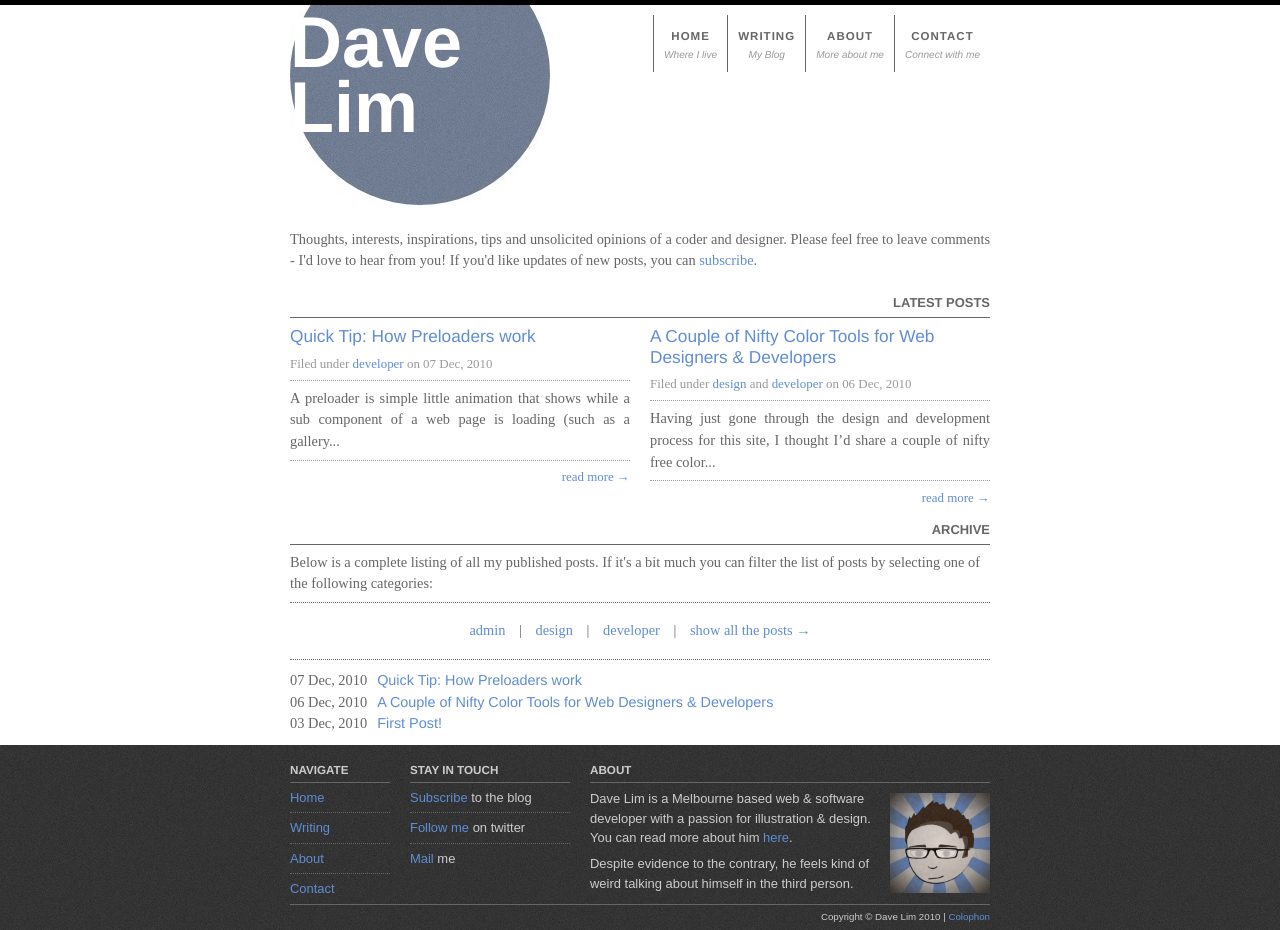
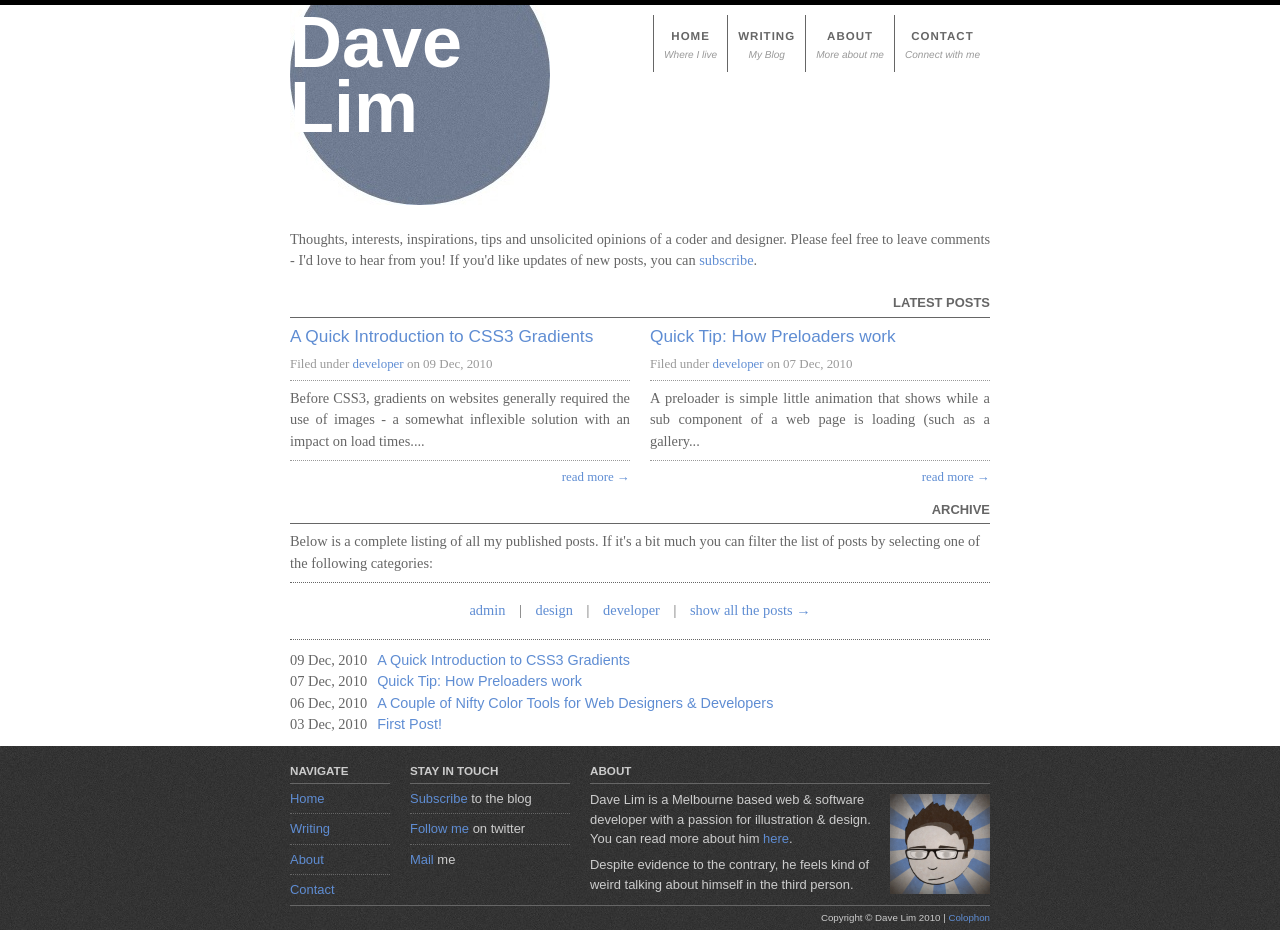
Before and after one commit to dlimiter/dlimiter.net, a Jekyll site: the page built from blog.html, in a window 1280 px wide. Built offline with Jekyll 4.4.1, drawn with Linux system fonts in a browser that asks for light colours; some web fonts are replaced.

Commit message:
Added apple touch icon. Added _drafts to git ignore. New Post. Moved favicon to img dir.

```diff
--- a/_layouts/default.html
+++ b/_layouts/default.html
@@ -6,7 +6,9 @@
     <title>{% if page.title %}{{ page.title }} | {% endif %}{{ site.title }}</title>
     <link href="/atom.xml" rel="alternate" title="{{ site.title }}" type="application/atom+xml" />
 
-    <link rel="icon" type="image/ico" href="/favicon.ico">
+    <link rel="icon" type="image/ico" href="/img/favicon.ico">
+    <link rel="apple-touch-icon" href="/img/apple-touch-icon.png"/>
+
 
     <!--[if lt IE 9]>
     <script src="http://html5shiv.googlecode.com/svn/trunk/html5.js"></script>
--- /dev/null
+++ b/_posts/2010-12-09-a-quick-introdution-to-css3-gradients.markdown
@@ -0,0 +1,84 @@
+---
+layout:       post
+title:        "A Quick Introduction to CSS3 Gradients"
+description:
+categories:
+- developer
+---
+
+Before CSS3, gradients on websites generally required the use of images - a somewhat inflexible solution with an impact on load times. CSS3 brings support for gradients, but unfortunately Mozilla and Webkit can't seem to agree on the syntax for these attributes yet (and IE does it differently again), so it is still necessary to use a combination of vendor specific properties to achieve the desired effect.
+
+### Webkit
+
+    -webkit-gradient(<type>, <point> [, <radius>]?, <point> [, <radius>]? [, <stop>]*)
+
+Where:
+
+* `type` is either `linear` or `radial`
+* `point` is a pair of space-separated values designating the X and Y start and end points of the gradient.
+* `stop` is a color-stop which is like a split point on the gradient (where the first parameter is the percentage of the distance from the start point to end points of the gradient and the second parameter is the color at that location). If there are no stops, then there is a 100% smooth gradient from the start to finish.
+* `from` and `to` are special stops that describe the start and end colors
+
+For example, the following:
+
+      background: -webkit-gradient(linear, 0% 0%, 0% 100%, from(#2C4161), to(#71A7FA))
+
+Would produce something like:
+
+![gradient example][11]
+
+
+### Mozilla
+
+      -moz-linear-gradient( [<point> || <angle>,]? <stop>, <stop> [, <stop>]* )
+      -moz-radial-gradient( [<position> || <angle>,]? [<shape> || <size>,]? <stop>, <stop>[, <stop>]* )
+
+This is similar to the webkit syntax, with a few subtle differences. Here instead of specifying start and end points for the gradient, the `point` describes the starting point of the gradient and `angle` the angle of the gradient's direction. For the radial gradient, `shape` allows specification of a circular or elliptical as well as `size` and `position` of the origin (in this it is more flexible than the webkit syntax which only allows circular radial gradients).
+
+For example, the following would produce the same gradient as the previous example:
+
+      background: -moz-linear-gradient(top, #2C4161 0%, #71A7FA 100%);
+
+### IE
+
+      filter:progid:DXImageTransform.Microsoft.Gradient(properties)
+
+Where `properties` are taken from the following set of key value pairs:
+
+* `enabled` - whether the filter is enabled.
+* `startColorStr`	- initial color for the gradient.
+* `endColorStr`	- final color for the gradient
+* `gradientType` - the orientation of the gradient.
+
+The IE gradient filter doesn’t support color-stop, gradient angle, and radial gradient, so you can only set horizontal or vertical linear 2 color gradients.
+
+For example, the following would produce the same gradient as the previous examples:
+
+      filter: progid:DXImageTransform.Microsoft.gradient( startColorstr='#2C4161', endColorstr='#71A7FA',GradientType=0 );
+
+### Helpers
+
+The syntax can be a bit tricky, especially if you're trying to reproduce a complex effect cross browser.
+<div style="float:right;margin:0 0 10px 10px" markdown="1">
+[![westciv screenshot][10]][3]
+</div>
+If this is all a bit much to juggle, you can find a lot of nice tools and helpers for gradients online. [Westciv][1] offer a nice [set of tools for web developers][2] including a nifty [gradient tool][3] that helps you specify both linear and radial gradients with multiple stops, and generates the corresponding code for both webkit and mozilla browsers.
+
+The firefox extension [Colorzilla][4] also offers a nice gradient generator on its website. Though it doesn't do radial gradients, it does provides code for IE in addition to mozilla and webkit.
+
+### Further Reading
+
+If you're interested in more complex effects, have a look at the detailed specifications for [webkit][5], [mozilla][6] and [IE][7].
+
+
+[1]:http://westciv.com/
+[2]:http://westciv.com/tools/
+[3]:http://westciv.com/tools/gradients/
+[4]:http://www.colorzilla.com/gradient-editor/
+[5]:http://webkit.org/blog/175/introducing-css-gradients/
+[6]:https://developer.mozilla.org/en/CSS/-moz-linear-gradient
+[7]:http://msdn.microsoft.com/en-us/library/ms532997(VS.85).aspx
+
+[10]:{{ site.url }}/img/posts/westciv_screenshot.jpg
+[10]:/img/posts/westciv_screenshot.jpg
+[11]:/img/posts/example_gradient.jpg
--- a/css/site.css
+++ b/css/site.css
@@ -25,7 +25,7 @@ body {
 }
 
 h1, h2, h3, h4, h5 {
-  font-family:"Helvetica Neue", Helvetica, Arial,sans-serif;
+  font-family: "Droid Sans", Arial, sans-serif;;
   color:#666;
 }
 
@@ -79,7 +79,7 @@ nav li {
  * Header
  */
 header {
-  font-family:"Helvetica Neue", Helvetica, Arial,sans-serif;
+  font-family: "Helvetica Neue", Helvetica, sans-serif;
   background-color:#fff;
   border-top:5px solid #000;
 }
@@ -208,7 +208,7 @@ nav#post-archive-list {
 }
 
 nav#post-archive-list a.title {
-  font-family:"Helvetica Neue", Helvetica, Arial,sans-serif;
+  font-family: "Droid Sans", Arial, sans-serif;;
   padding-left:10px;
   font-size:1em;
 }
@@ -267,10 +267,37 @@ nav#post-archive-list a.title {
 }
 
 pre {
-  padding-top:10px;
-  padding-bottom:10px;
+  margin:5px 0;
   border: 1px dotted #999;
+  overflow:auto;
 }
+
+code {
+  font-size:0.8em;
+}
+
+.post.content h3, .post.content h4 {
+  margin:1em 0;
+}
+
+.post.content h3 {
+  font-size:1.1em;
+  font-weight:bold;
+}
+
+.post.content h4 {
+  font-size:1em;
+  font-weight:bold;
+}
+
+.post.content ul {
+  list-style-type:disc;
+  margin:0 1.5em 1.5em 0;
+  padding-left:1.5em;
+
+}
+
+
 
 /*
  * Footer
```
Also changed, not shown: img/apple-touch-icon.png (added), img/favicon.ico (renamed from favicon.ico), img/posts/example_gradient.jpg (added), img/posts/westciv_screenshot.jpg (added), 1 other file.
